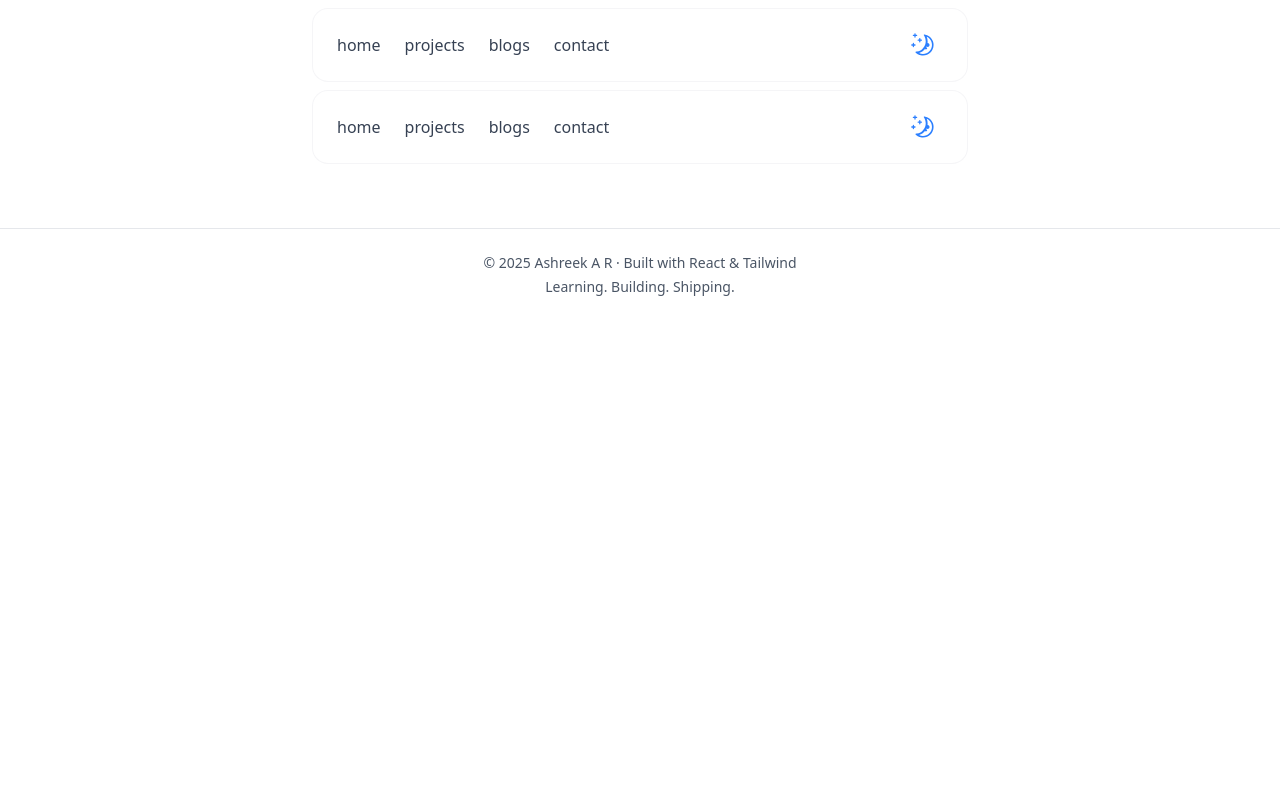
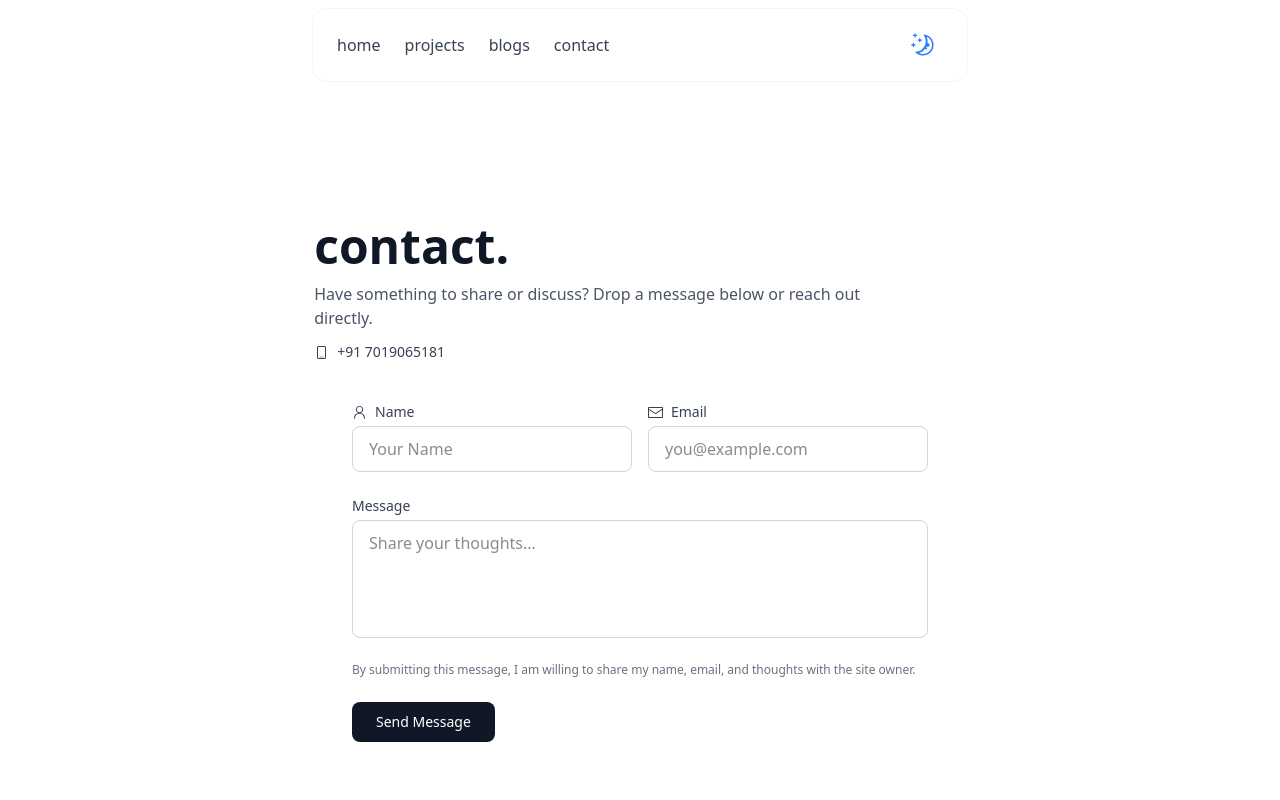
Before and after one commit to ashreekar/ashreek-portfolio-v1, a React (Vite) app: page /contact in a window 1280 px wide. Shown: the top 800 px of the page. Built offline with nearby package versions, Linux system fonts and the light colour scheme; no server answers.

Commit message:
add: email service

```diff
--- a/package.json
+++ b/package.json
@@ -12,6 +12,7 @@
   "dependencies": {
     "@radix-ui/react-icons": "^1.3.2",
     "@tailwindcss/vite": "^4.1.18",
+    "emailjs-com": "^3.2.0",
     "motion": "^12.23.26",
     "react": "^19.2.0",
     "react-dom": "^19.2.0",
--- /dev/null
+++ b/src/components/Contact.jsx
@@ -0,0 +1,133 @@
+import { useRef } from "react";
+import emailjs from "emailjs-com";
+import { PersonIcon, EnvelopeClosedIcon, MobileIcon } from "@radix-ui/react-icons";
+
+function Contact() {
+  const formRef = useRef();
+
+  const SERVICE_ID = import.meta.env.VITE_SERVICE_ID;
+  const TEMPLATE_ID = import.meta.env.VITE_TEMPLATE_ID;
+  const PUBLIC_KEY = import.meta.env.VITE_PUBLIC_KEY;
+
+  const handleOnSubmit = (e) => {
+    e.preventDefault();
+    emailjs.sendForm(SERVICE_ID, TEMPLATE_ID, formRef.current, PUBLIC_KEY)
+      .then(
+        (result) => {
+          alert("Message Sent Successfully!");
+          e.target.reset();
+        },
+        (error) => {
+          console.log(error.text);
+          alert("Something went wrong!");
+        }
+      );
+  };
+
+  return (
+    <div className="dark:bg-black min-h-screen flex items-center p-1">
+      <section className="mx-auto w-full lg:w-11/20 px-6">
+        <div className="flex flex-col gap-10 w-full items-center">
+
+          {/* Header */}
+          <div className="flex flex-col gap-3 w-full">
+            <h2 className="text-3xl sm:text-5xl font-bold text-gray-900 dark:text-gray-100">
+              contact.
+            </h2>
+            <p className="text-gray-600 dark:text-gray-400 max-w-xl">
+              Have something to share or discuss? Drop a message below or reach out directly.
+            </p>
+
+            {/* Phone */}
+            <p className="flex items-center gap-2 text-sm text-gray-700 dark:text-gray-300">
+              <MobileIcon />
+              <span className="font-medium">+91 7019065181</span>
+            </p>
+          </div>
+
+          {/* Form */}
+          <form
+            ref={formRef}
+            className="flex flex-col gap-6 w-full max-w-xl"
+            onSubmit={handleOnSubmit}
+          >
+            {/* Name & Email Row */}
+            <div className="grid grid-cols-1 sm:grid-cols-2 gap-4 w-full">
+              <div className="flex flex-col gap-1 w-full">
+                <label className="text-sm text-gray-700 dark:text-gray-300 flex items-center gap-2">
+                  <PersonIcon /> Name
+                </label>
+                <input
+                  type="text"
+                  name="user_name"
+                  placeholder="Your Name"
+                  className="w-full rounded-lg px-4 py-2.5
+                             bg-white dark:bg-neutral-900
+                             border border-gray-300 dark:border-gray-700
+                             text-gray-900 dark:text-gray-100
+                             focus:outline-none focus:ring-2
+                             focus:ring-gray-900 dark:focus:ring-gray-100"
+                  required
+                />
+              </div>
+
+              <div className="flex flex-col gap-1 w-full">
+                <label className="text-sm text-gray-700 dark:text-gray-300 flex items-center gap-2">
+                  <EnvelopeClosedIcon /> Email
+                </label>
+                <input
+                  type="email"
+                  name="user_email"
+                  placeholder="you@example.com"
+                  className="w-full rounded-lg px-4 py-2.5
+                             bg-white dark:bg-neutral-900
+                             border border-gray-300 dark:border-gray-700
+                             text-gray-900 dark:text-gray-100
+                             focus:outline-none focus:ring-2
+                             focus:ring-gray-900 dark:focus:ring-gray-100"
+                  required
+                />
+              </div>
+            </div>
+
+            {/* Message */}
+            <div className="flex flex-col gap-1 w-full">
+              <label className="text-sm text-gray-700 dark:text-gray-300">Message</label>
+              <textarea
+                name="message"
+                rows="4"
+                placeholder="Share your thoughts..."
+                className="w-full rounded-lg px-4 py-2.5 resize-none
+                           bg-white dark:bg-neutral-900
+                           border border-gray-300 dark:border-gray-700
+                           text-gray-900 dark:text-gray-100
+                           focus:outline-none focus:ring-2
+                           focus:ring-gray-900 dark:focus:ring-gray-100"
+                required
+              />
+            </div>
+
+            {/* Consent */}
+            <p className="text-xs text-gray-500 dark:text-gray-500">
+              By submitting this message, I am willing to share my name, email,
+              and thoughts with the site owner.
+            </p>
+
+            {/* Submit */}
+            <button
+              type="submit"
+              className="w-fit px-6 py-2.5 rounded-lg text-sm font-medium
+                         bg-gray-900 text-white
+                         dark:bg-gray-100 dark:text-black
+                         hover:opacity-90 cursor-pointer"
+            >
+              Send Message
+            </button>
+          </form>
+        </div>
+      </section>
+    </div>
+  );
+}
+
+export default Contact;
--- a/src/main.jsx
+++ b/src/main.jsx
@@ -7,6 +7,7 @@ import Home from './components/Home.jsx'
 import ProjectsPage from './components/ProjectsPage.jsx'
 import FeaturesComing from './components/FeafturesComing.jsx'
 import NotFound from './components/NotFound.jsx'
+import Contact from './components/Contact.jsx'
 
 const router = createBrowserRouter(
   [
@@ -29,7 +30,7 @@ const router = createBrowserRouter(
         },
         {
           path: "/contact",
-          element: <App />
+          element: <Contact />
         }
       ]
     }
```
Also changed, not shown: 2 other files (tests, documents, lock files or other folders).
